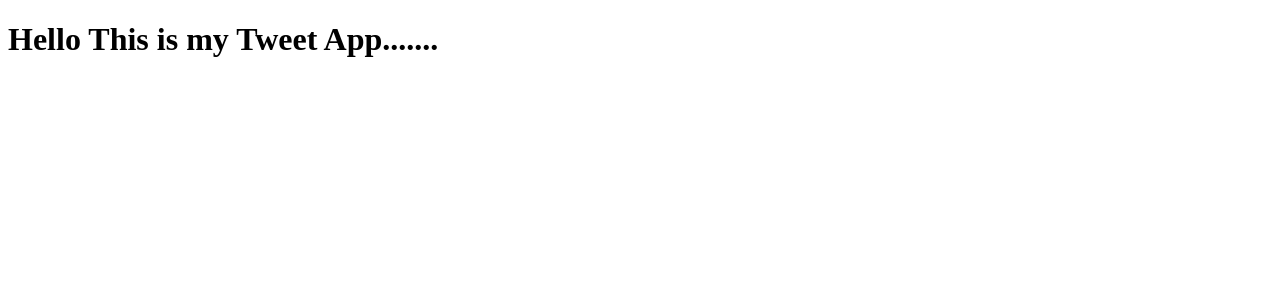
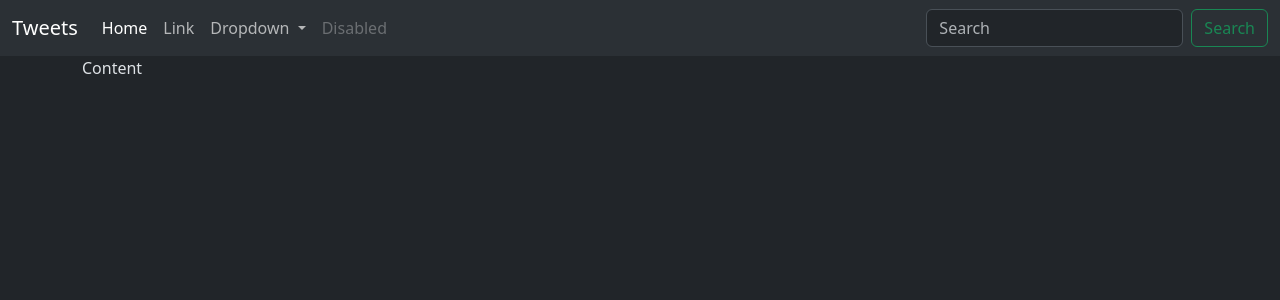
Before and after one commit to meinayatraza/Tweets, a Django app: page /tweet/ in a window 1280 px wide. Shown: the top 300 px of the page. Run offline with Django 5.2, Linux system fonts and the light colour scheme.

Commit message:
Navbar added

```diff
--- /dev/null
+++ b/templates/base.html
@@ -0,0 +1,62 @@
+{% load static %}
+
+<!DOCTYPE html>
+<html lang="en" data-bs-theme="dark">
+<head>
+    <meta charset="UTF-8">
+    <meta name="viewport" content="width=device-width, initial-scale=1.0">
+    <link href="https://cdn.jsdelivr.net/npm/bootstrap@5.3.3/dist/css/bootstrap.min.css" rel="stylesheet" integrity="sha384-QWTKZyjpPEjISv5WaRU9OFeRpok6YctnYmDr5pNlyT2bRjXh0JMhjY6hW+ALEwIH" crossorigin="anonymous">
+    <title>
+        {% block title %}
+        Tweets
+        {% endblock %}
+    </title>
+</head>
+<body>
+
+
+    <nav class="navbar navbar-expand-lg bg-body-tertiary">
+        <div class="container-fluid">
+          <a class="navbar-brand" href="#">Tweets</a>
+          <button class="navbar-toggler" type="button" data-bs-toggle="collapse" data-bs-target="#navbarSupportedContent" aria-controls="navbarSupportedContent" aria-expanded="false" aria-label="Toggle navigation">
+            <span class="navbar-toggler-icon"></span>
+          </button>
+          <div class="collapse navbar-collapse" id="navbarSupportedContent">
+            <ul class="navbar-nav me-auto mb-2 mb-lg-0">
+              <li class="nav-item">
+                <a class="nav-link active" aria-current="page" href="#">Home</a>
+              </li>
+              <li class="nav-item">
+                <a class="nav-link" href="#">Link</a>
+              </li>
+              <li class="nav-item dropdown">
+                <a class="nav-link dropdown-toggle" href="#" role="button" data-bs-toggle="dropdown" aria-expanded="false">
+                  Dropdown
+                </a>
+                <ul class="dropdown-menu">
+                  <li><a class="dropdown-item" href="#">Action</a></li>
+                  <li><a class="dropdown-item" href="#">Another action</a></li>
+                  <li><hr class="dropdown-divider"></li>
+                  <li><a class="dropdown-item" href="#">Something else here</a></li>
+                </ul>
+              </li>
+              <li class="nav-item">
+                <a class="nav-link disabled" aria-disabled="true">Disabled</a>
+              </li>
+            </ul>
+            <form class="d-flex" role="search">
+              <input class="form-control me-2" type="search" placeholder="Search" aria-label="Search">
+              <button class="btn btn-outline-success" type="submit">Search</button>
+            </form>
+          </div>
+        </div>
+      </nav>
+
+
+    <div class="container">
+        {% block content %}
+        Content
+        {% endblock %}
+    </div>
+</body>
+</html>
--- a/tweet/templates/index.html
+++ b/tweet/templates/index.html
@@ -1,11 +1,9 @@
-<!DOCTYPE html>
-<html lang="en">
-<head>
-    <meta charset="UTF-8">
-    <meta name="viewport" content="width=device-width, initial-scale=1.0">
-    <title>Document</title>
-</head>
-<body>
-    <h1>Hello This is my Tweet App.......</h1>
-</body>
-</html>
+{% extends "base.html" %}
+
+{% block title %}
+Tweets
+{% endblock %}
+
+{% block content %}
+<h3 class = "mt-4 text-white text-center">Hello I'm Inayat Raza</h3>
+{% endblock %}
--- a/tweet/urls.py
+++ b/tweet/urls.py
@@ -4,5 +4,6 @@ from django.contrib import admin
 from django.urls import path
 from . import views
 urlpatterns = [
-    path('', views.home, name= "home"),
+    path("", views.base, name="base"),
+    path('index/', views.index, name= "home"),
 ]
--- a/tweet/views.py
+++ b/tweet/views.py
@@ -3,5 +3,8 @@ from django.shortcuts import render
 # Create your views here.
 
 
-def home(request):
+def base(request):
+    return render(request, 'base.html')
+
+def index(request):
     return render(request, 'index.html')
```
